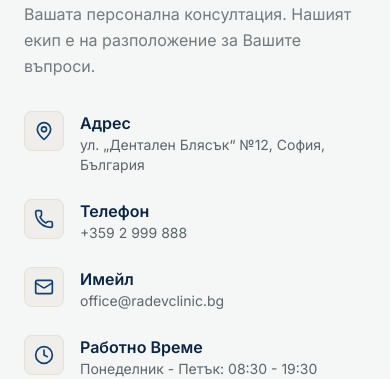
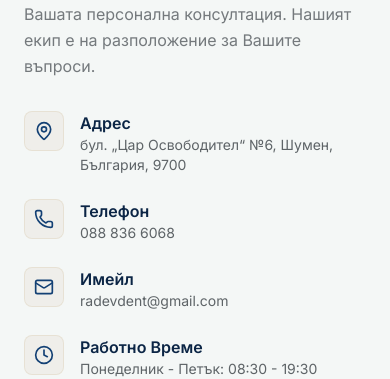
Before and after one commit to genadi1980/Denatl-ERP, a React (Vite) app in the folder frontend/: page /#/ in a window 390 px wide. Shown: the part 4243-4622 px from the top of the page. Built offline with nearby package versions, Linux system fonts and the light colour scheme; no server answers.

Commit message:
feat: update clinic contact details (address, phone, email) on Landing.jsx

```diff
--- a/frontend/src/pages/Landing.jsx
+++ b/frontend/src/pages/Landing.jsx
@@ -235,7 +235,7 @@ export default function Landing() {
               </div>
               <div>
                 <h4 className="font-semibold text-clinic-navy">Адрес</h4>
-                <p className="text-sm text-clinic-charcoal/70">ул. „Дентален Блясък“ №12, София, България</p>
+                <p className="text-sm text-clinic-charcoal/70">бул. „Цар Освободител“ №6, Шумен, България, 9700</p>
               </div>
             </div>
 
@@ -245,7 +245,7 @@ export default function Landing() {
               </div>
               <div>
                 <h4 className="font-semibold text-clinic-navy">Телефон</h4>
-                <p className="text-sm text-clinic-charcoal/70">+359 2 999 888</p>
+                <p className="text-sm text-clinic-charcoal/70">088 836 6068</p>
               </div>
             </div>
 
@@ -255,7 +255,7 @@ export default function Landing() {
               </div>
               <div>
                 <h4 className="font-semibold text-clinic-navy">Имейл</h4>
-                <p className="text-sm text-clinic-charcoal/70">office@radevclinic.bg</p>
+                <p className="text-sm text-clinic-charcoal/70">radevdent@gmail.com</p>
               </div>
             </div>
 
```
